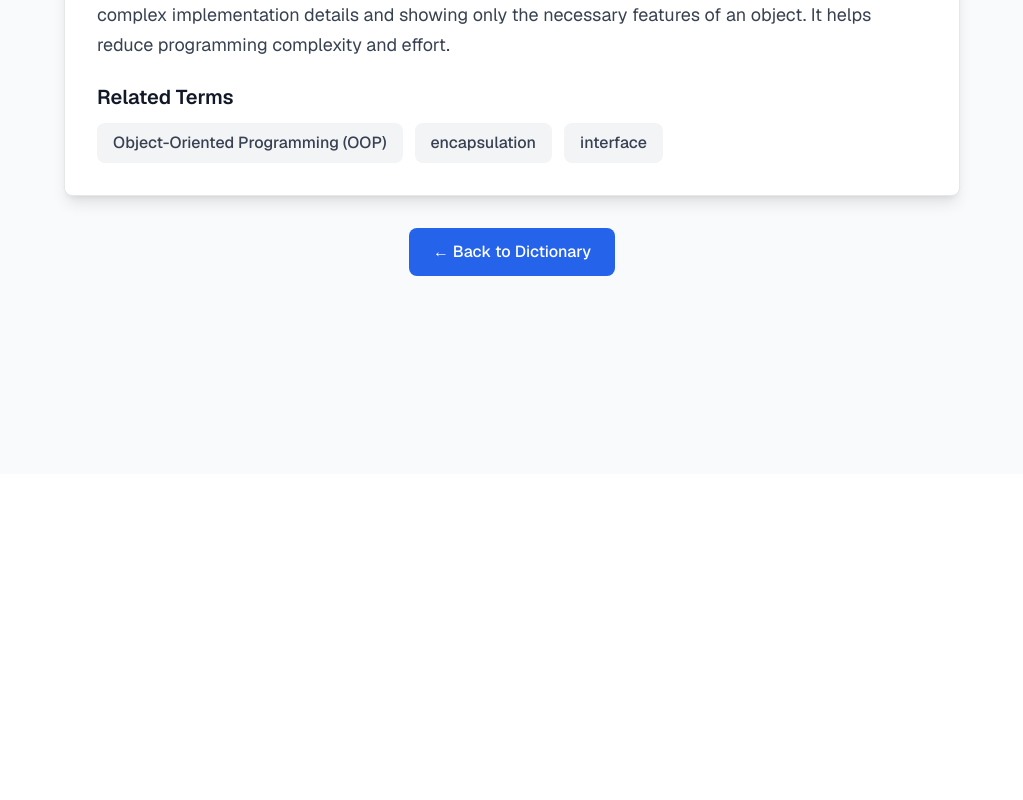
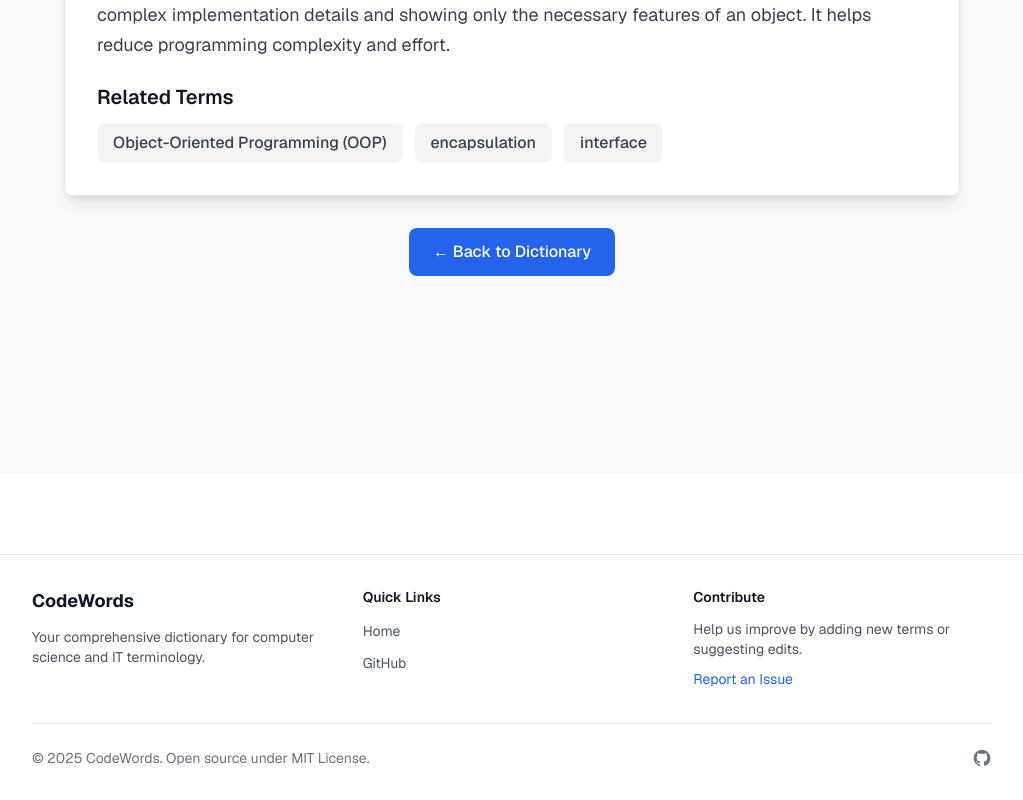
Before and after one commit to httpsdave/codewords, a Next.js app: page /term/abstraction in a window 1280 px wide. Shown: the part 326-1126 px from the top of the page, without its empty margins (128-1151 px from the left). Before the commit the page ends 800 px from the top, so only its background shows below. Built offline with nearby package versions, Linux system fonts and the light colour scheme.

Commit message:
Add footer, loading states, and accessibility features

```diff
--- a/app/layout.tsx
+++ b/app/layout.tsx
@@ -1,6 +1,7 @@
 import type { Metadata } from "next";
 import { Geist, Geist_Mono } from "next/font/google";
 import { Analytics } from '@vercel/analytics/react';
+import Footer from '@/components/Footer';
 import "./globals.css";
 
 const geistSans = Geist({
@@ -39,6 +40,15 @@ export const metadata: Metadata = {
     index: true,
     follow: true,
   },
+  icons: {
+    icon: [
+      { url: '/favicon.ico', sizes: 'any' },
+      { url: '/icon.svg', type: 'image/svg+xml' },
+    ],
+    apple: [
+      { url: '/apple-icon.png', sizes: '180x180', type: 'image/png' },
+    ],
+  },
 };
 
 export default function RootLayout({
@@ -71,6 +81,7 @@ export default function RootLayout({
         className={`${geistSans.variable} ${geistMono.variable} antialiased`}
       >
         {children}
+        <Footer />
         <Analytics />
       </body>
     </html>
--- a/components/AlphabetNav.tsx
+++ b/components/AlphabetNav.tsx
@@ -14,7 +14,7 @@ export default function AlphabetNav({ selectedLetter, onSelectLetter, availableL
       <h3 className="text-sm font-semibold text-gray-700 dark:text-gray-300 mb-3">
         Browse A-Z
       </h3>
-      <div className="flex flex-wrap gap-1 sm:gap-2">
+      <div className="flex flex-wrap gap-1 sm:gap-2" role="group" aria-label="Alphabetical navigation">
         <button
           onClick={() => onSelectLetter('all')}
           className={`w-8 h-8 sm:w-10 sm:h-10 rounded-lg text-sm font-medium transition-colors ${
@@ -22,6 +22,8 @@ export default function AlphabetNav({ selectedLetter, onSelectLetter, availableL
               ? 'bg-blue-600 text-white'
               : 'bg-gray-100 dark:bg-gray-800 text-gray-700 dark:text-gray-300 hover:bg-gray-200 dark:hover:bg-gray-700'
           }`}
+          aria-pressed={selectedLetter === 'all'}
+          aria-label="Show all letters"
         >
           All
         </button>
@@ -39,6 +41,9 @@ export default function AlphabetNav({ selectedLetter, onSelectLetter, availableL
                   ? 'bg-gray-100 dark:bg-gray-800 text-gray-700 dark:text-gray-300 hover:bg-gray-200 dark:hover:bg-gray-700'
                   : 'bg-gray-50 dark:bg-gray-900 text-gray-300 dark:text-gray-700 cursor-not-allowed'
               }`}
+              aria-pressed={selectedLetter === letter}
+              aria-label={`Filter by letter ${letter}`}
+              aria-disabled={!isAvailable}
             >
               {letter}
             </button>
--- /dev/null
+++ b/components/BackToTop.tsx
@@ -0,0 +1,49 @@
+'use client';
+
+import { useState, useEffect } from 'react';
+
+export default function BackToTop() {
+  const [isVisible, setIsVisible] = useState(false);
+
+  useEffect(() => {
+    const toggleVisibility = () => {
+      if (window.pageYOffset > 300) {
+        setIsVisible(true);
+      } else {
+        setIsVisible(false);
+      }
+    };
+
+    window.addEventListener('scroll', toggleVisibility);
+    return () => window.removeEventListener('scroll', toggleVisibility);
+  }, []);
+
+  const scrollToTop = () => {
+    window.scrollTo({
+      top: 0,
+      behavior: 'smooth',
+    });
+  };
+
+  if (!isVisible) return null;
+
+  return (
+    <button
+      onClick={scrollToTop}
+      className="fixed bottom-8 right-8 p-3 rounded-full bg-blue-600 text-white shadow-lg
+               hover:bg-blue-700 transition-all duration-300 z-50 group"
+      aria-label="Back to top"
+    >
+      <svg
+        className="w-6 h-6"
+        fill="none"
+        stroke="currentColor"
+        viewBox="0 0 24 24"
+        aria-hidden="true"
+      >
+        <path strokeLinecap="round" strokeLinejoin="round" strokeWidth={2} d="M5 10l7-7m0 0l7 7m-7-7v18" />
+      </svg>
+      <span className="sr-only">Back to top</span>
+    </button>
+  );
+}
--- a/components/CategoryFilter.tsx
+++ b/components/CategoryFilter.tsx
@@ -1,4 +1,6 @@
 'use client';
+
+import { terms } from '@/data/terms';
 
 interface CategoryFilterProps {
   categories: string[];
@@ -7,12 +9,16 @@ interface CategoryFilterProps {
 }
 
 export default function CategoryFilter({ categories, selectedCategory, onSelectCategory }: CategoryFilterProps) {
+  const getCategoryCount = (category: string) => {
+    return terms.filter(term => term.category === category).length;
+  };
+
   return (
     <div className="mb-6">
       <h3 className="text-sm font-semibold text-gray-700 dark:text-gray-300 mb-3">
         Filter by Category
       </h3>
-      <div className="flex flex-wrap gap-2">
+      <div className="flex flex-wrap gap-2" role="group" aria-label="Category filters">
         <button
           onClick={() => onSelectCategory('all')}
           className={`px-4 py-2 rounded-lg text-sm font-medium transition-colors ${
@@ -20,8 +26,9 @@ export default function CategoryFilter({ categories, selectedCategory, onSelectC
               ? 'bg-blue-600 text-white'
               : 'bg-gray-100 dark:bg-gray-800 text-gray-700 dark:text-gray-300 hover:bg-gray-200 dark:hover:bg-gray-700'
           }`}
+          aria-pressed={selectedCategory === 'all'}
         >
-          All Categories
+          All Categories <span className="ml-1 text-xs opacity-75">({terms.length})</span>
         </button>
         {categories.map((category) => (
           <button
@@ -32,8 +39,9 @@ export default function CategoryFilter({ categories, selectedCategory, onSelectC
                 ? 'bg-blue-600 text-white'
                 : 'bg-gray-100 dark:bg-gray-800 text-gray-700 dark:text-gray-300 hover:bg-gray-200 dark:hover:bg-gray-700'
             }`}
+            aria-pressed={selectedCategory === category}
           >
-            {category}
+            {category} <span className="ml-1 text-xs opacity-75">({getCategoryCount(category)})</span>
           </button>
         ))}
       </div>
--- /dev/null
+++ b/components/Footer.tsx
@@ -0,0 +1,81 @@
+import Link from 'next/link';
+
+export default function Footer() {
+  const currentYear = new Date().getFullYear();
+
+  return (
+    <footer className="mt-20 border-t border-gray-200 dark:border-gray-800 bg-white dark:bg-gray-900">
+      <div className="max-w-5xl mx-auto px-4 py-8 sm:px-8">
+        <div className="grid grid-cols-1 md:grid-cols-3 gap-8 mb-8">
+          <div>
+            <h3 className="text-lg font-bold text-gray-900 dark:text-gray-100 mb-3">
+              CodeWords
+            </h3>
+            <p className="text-sm text-gray-600 dark:text-gray-400">
+              Your comprehensive dictionary for computer science and IT terminology.
+            </p>
+          </div>
+
+          <div>
+            <h3 className="text-sm font-semibold text-gray-900 dark:text-gray-100 mb-3">
+              Quick Links
+            </h3>
+            <ul className="space-y-2">
+              <li>
+                <Link href="/" className="text-sm text-gray-600 dark:text-gray-400 hover:text-blue-600 dark:hover:text-blue-400">
+                  Home
+                </Link>
+              </li>
+              <li>
+                <a
+                  href="https://github.com/httpsdave/codewords"
+                  target="_blank"
+                  rel="noopener noreferrer"
+                  className="text-sm text-gray-600 dark:text-gray-400 hover:text-blue-600 dark:hover:text-blue-400"
+                >
+                  GitHub
+                </a>
+              </li>
+            </ul>
+          </div>
+
+          <div>
+            <h3 className="text-sm font-semibold text-gray-900 dark:text-gray-100 mb-3">
+              Contribute
+            </h3>
+            <p className="text-sm text-gray-600 dark:text-gray-400 mb-2">
+              Help us improve by adding new terms or suggesting edits.
+            </p>
+            <a
+              href="https://github.com/httpsdave/codewords/issues"
+              target="_blank"
+              rel="noopener noreferrer"
+              className="text-sm text-blue-600 dark:text-blue-400 hover:underline"
+            >
+              Report an Issue
+            </a>
+          </div>
+        </div>
+
+        <div className="pt-6 border-t border-gray-200 dark:border-gray-800 flex flex-col sm:flex-row justify-between items-center gap-4">
+          <p className="text-sm text-gray-500 dark:text-gray-500">
+            © {currentYear} CodeWords. Open source under MIT License.
+          </p>
+          <div className="flex gap-4">
+            <a
+              href="https://github.com/httpsdave/codewords"
+              target="_blank"
+              rel="noopener noreferrer"
+              className="text-gray-500 hover:text-gray-700 dark:hover:text-gray-300"
+              aria-label="GitHub Repository"
+            >
+              <svg className="w-5 h-5" fill="currentColor" viewBox="0 0 24 24" aria-hidden="true">
+                <path fillRule="evenodd" d="M12 2C6.477 2 2 6.484 2 12.017c0 4.425 2.865 8.18 6.839 9.504.5.092.682-.217.682-.483 0-.237-.008-.868-.013-1.703-2.782.605-3.369-1.343-3.369-1.343-.454-1.158-1.11-1.466-1.11-1.466-.908-.62.069-.608.069-.608 1.003.07 1.531 1.032 1.531 1.032.892 1.53 2.341 1.088 2.91.832.092-.647.35-1.088.636-1.338-2.22-.253-4.555-1.113-4.555-4.951 0-1.093.39-1.988 1.029-2.688-.103-.253-.446-1.272.098-2.65 0 0 .84-.27 2.75 1.026A9.564 9.564 0 0112 6.844c.85.004 1.705.115 2.504.337 1.909-1.296 2.747-1.027 2.747-1.027.546 1.379.202 2.398.1 2.651.64.7 1.028 1.595 1.028 2.688 0 3.848-2.339 4.695-4.566 4.943.359.309.678.92.678 1.855 0 1.338-.012 2.419-.012 2.747 0 .268.18.58.688.482A10.019 10.019 0 0022 12.017C22 6.484 17.522 2 12 2z" clipRule="evenodd" />
+              </svg>
+            </a>
+          </div>
+        </div>
+      </div>
+    </footer>
+  );
+}
--- a/components/TermCard.tsx
+++ b/components/TermCard.tsx
@@ -7,8 +7,8 @@ interface TermCardProps {
 
 export default function TermCard({ term }: TermCardProps) {
   return (
-    <Link href={`/term/${term.id}`} className="block">
-      <div className="bg-white dark:bg-gray-800 rounded-lg shadow-md hover:shadow-lg
+    <Link href={`/term/${term.id}`} className="block" role="listitem">
+      <article className="bg-white dark:bg-gray-800 rounded-lg shadow-md hover:shadow-lg
                       transition-all p-6 border border-gray-200 dark:border-gray-700
                       cursor-pointer hover:border-blue-400 dark:hover:border-blue-600">
         <div className="flex flex-wrap justify-between items-start gap-3 mb-3">
@@ -44,7 +44,7 @@ export default function TermCard({ term }: TermCardProps) {
         <div className="mt-4 text-blue-600 dark:text-blue-400 text-sm font-medium">
           View details →
         </div>
-      </div>
+      </article>
     </Link>
   );
 }
--- /dev/null
+++ b/components/TermCardSkeleton.tsx
@@ -0,0 +1,18 @@
+export default function TermCardSkeleton() {
+  return (
+    <div className="bg-white dark:bg-gray-800 rounded-lg shadow-md p-6 border border-gray-200 dark:border-gray-700 animate-pulse">
+      <div className="flex flex-wrap justify-between items-start gap-3 mb-3">
+        <div className="h-8 bg-gray-200 dark:bg-gray-700 rounded w-1/3"></div>
+        <div className="h-6 bg-gray-200 dark:bg-gray-700 rounded w-24"></div>
+      </div>
+
+      <div className="space-y-2 mb-4">
+        <div className="h-4 bg-gray-200 dark:bg-gray-700 rounded w-full"></div>
+        <div className="h-4 bg-gray-200 dark:bg-gray-700 rounded w-5/6"></div>
+        <div className="h-4 bg-gray-200 dark:bg-gray-700 rounded w-4/6"></div>
+      </div>
+
+      <div className="h-3 bg-gray-200 dark:bg-gray-700 rounded w-1/4 mt-4"></div>
+    </div>
+  );
+}
```
Also changed, not shown: app/page.tsx (+35 -8 lines), public/icon.svg (added).
